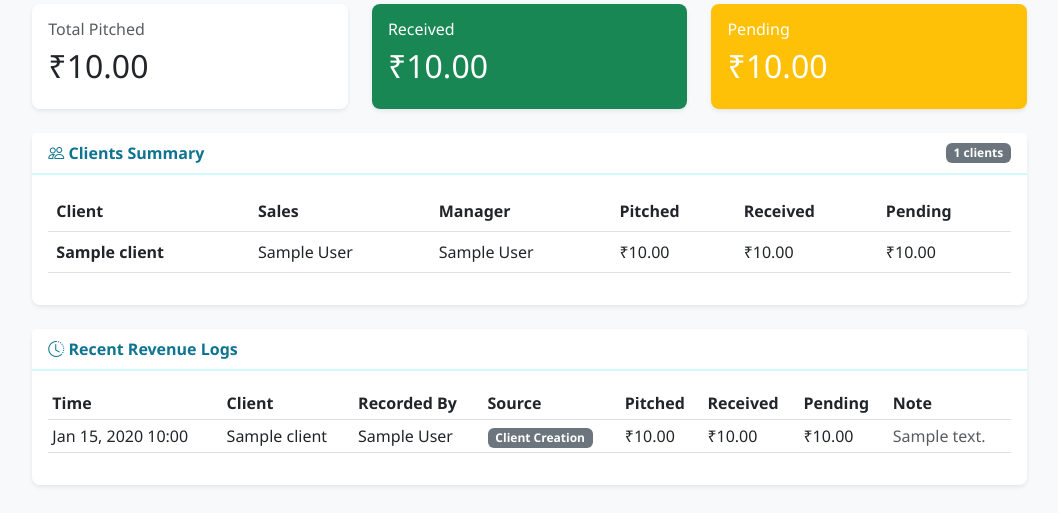
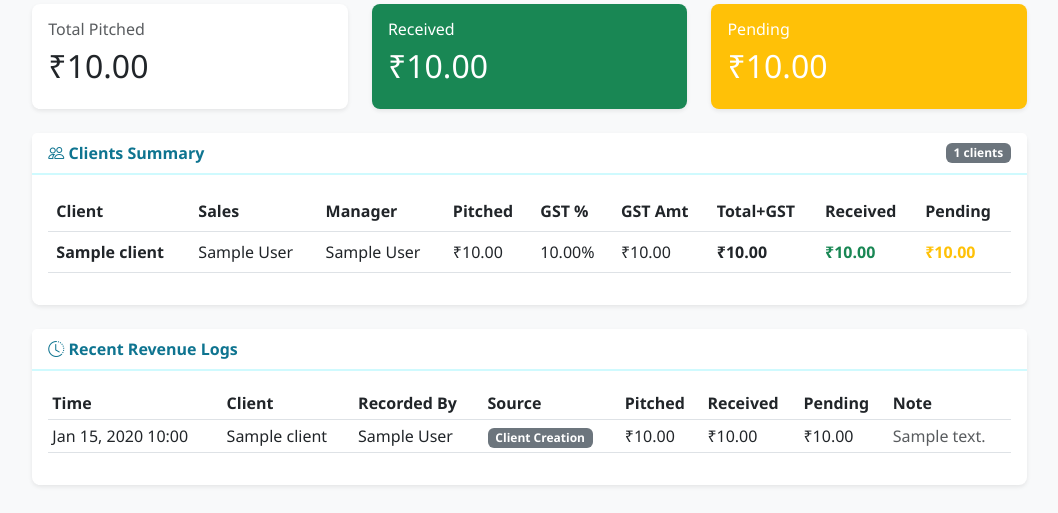
Before and after one commit to Utkarsh1506/crm-agnivridhi, a Django app: page /payments/revenue/ in a window 1280 px wide. Shown: the part 147-660 px from the top of the page, without its empty margins (217-1275 px from the left). Run offline with Django 5.2, Linux system fonts and the light colour scheme; a user stored in the database is signed in; tables that the repository leaves empty hold one stand-in row (values such as "Sample post"); parts of the project's set-up code (start-up, migrations or seed data) failed here and were passed over.

Commit message:
feat(revenue): add GST auto-calculation - pitched amount, GST %, GST amount, total with GST, received, pending

```diff
--- a/clients/admin.py
+++ b/clients/admin.py
@@ -9,7 +9,8 @@ class ClientAdmin(admin.ModelAdmin):
     """
     list_display = (
         'client_id', 'company_name', 'business_type', 'sector', 'annual_turnover',
-        'funding_required', 'total_pitched_amount', 'received_amount', 'pending_amount',
+        'funding_required', 'total_pitched_amount', 'gst_percentage', 'gst_amount',
+        'total_with_gst', 'received_amount', 'pending_amount',
         'assigned_sales', 'status', 'created_at'
     )
     list_filter = ('business_type', 'sector', 'status', 'created_at')
@@ -28,7 +29,7 @@ class ClientAdmin(admin.ModelAdmin):
             'fields': ('annual_turnover', 'funding_required', 'existing_loans')
         }),
         ('Revenue Tracking', {
-            'fields': ('total_pitched_amount', 'received_amount', 'pending_amount')
+            'fields': ('total_pitched_amount', 'gst_percentage', 'gst_amount', 'total_with_gst', 'received_amount', 'pending_amount')
         }),
         ('Contact Information', {
             'fields': ('contact_person', 'contact_email', 'contact_phone', 'alternate_phone')
--- a/clients/models.py
+++ b/clients/models.py
@@ -140,7 +140,28 @@ class Client(models.Model):
         max_digits=12,
         decimal_places=2,
         default=Decimal('0.00'),
-        help_text=_('Total pitched amount (₹) discussed with client')
+        help_text=_('Total pitched amount (₹) discussed with client (excluding GST)')
+    )
+
+    gst_percentage = models.DecimalField(
+        max_digits=5,
+        decimal_places=2,
+        default=Decimal('18.00'),
+        help_text=_('GST percentage to apply')
+    )
+
+    gst_amount = models.DecimalField(
+        max_digits=12,
+        decimal_places=2,
+        default=Decimal('0.00'),
+        help_text=_('GST amount (auto-calculated)')
+    )
+
+    total_with_gst = models.DecimalField(
+        max_digits=12,
+        decimal_places=2,
+        default=Decimal('0.00'),
+        help_text=_('Total pitched amount including GST')
     )
 
     received_amount = models.DecimalField(
@@ -328,28 +349,42 @@ class Client(models.Model):
         try:
             total = Decimal(self.total_pitched_amount or 0)
             received = Decimal(self.received_amount or 0)
+            gst_pct = Decimal(self.gst_percentage or 18)
+
             if received < 0:
                 received = Decimal('0.00')
             if total < 0:
                 total = Decimal('0.00')
-            # Ensure received does not exceed total
-            if total >= 0 and received > total:
+            if gst_pct < 0:
+                gst_pct = Decimal('18.00')
+
+            # Calculate GST
+            self.gst_amount = (total * gst_pct / Decimal('100')).quantize(Decimal('0.01'))
+            self.total_with_gst = total + self.gst_amount
+
+            # Ensure received does not exceed total with GST
+            if self.total_with_gst >= 0 and received > self.total_with_gst:
+                self.total_with_gst = received
+                self.gst_amount = Decimal('0.00')
                 total = received
+
             self.total_pitched_amount = total
             self.received_amount = received
-            # Compute pending if not explicitly set or inconsistent
-            computed_pending = total - received
+            self.gst_percentage = gst_pct
+
+            # Compute pending based on total with GST
+            computed_pending = self.total_with_gst - received
             if computed_pending < 0:
                 computed_pending = Decimal('0.00')
-            self.pending_amount = Decimal(self.pending_amount or computed_pending)
-            # If provided pending doesn't match, enforce computed value
-            if self.pending_amount != computed_pending:
-                self.pending_amount = computed_pending
+            self.pending_amount = computed_pending
         except Exception:
             # Fail-safe: ensure fields exist even if parsing fails
             self.total_pitched_amount = self.total_pitched_amount or Decimal('0.00')
             self.received_amount = self.received_amount or Decimal('0.00')
             self.pending_amount = self.pending_amount or Decimal('0.00')
+            self.gst_percentage = self.gst_percentage or Decimal('18.00')
+            self.gst_amount = self.gst_amount or Decimal('0.00')
+            self.total_with_gst = self.total_with_gst or Decimal('0.00')
 
         if not self.client_id:
             self.client_id = self.generate_client_id()
--- a/templates/payments/revenue_dashboard.html
+++ b/templates/payments/revenue_dashboard.html
@@ -54,6 +54,9 @@
               <th>Sales</th>
               <th>Manager</th>
               <th>Pitched</th>
+              <th>GST %</th>
+              <th>GST Amt</th>
+              <th>Total+GST</th>
               <th>Received</th>
               <th>Pending</th>
             </tr>
@@ -73,8 +76,11 @@
                 {% endif %}
               </td>
               <td>₹{{ client.total_pitched_amount|floatformat:2 }}</td>
-              <td>₹{{ client.received_amount|floatformat:2 }}</td>
-              <td>₹{{ client.pending_amount|floatformat:2 }}</td>
+              <td>{{ client.gst_percentage|floatformat:2 }}%</td>
+              <td>₹{{ client.gst_amount|floatformat:2 }}</td>
+              <td><strong>₹{{ client.total_with_gst|floatformat:2 }}</strong></td>
+              <td class="text-success"><strong>₹{{ client.received_amount|floatformat:2 }}</strong></td>
+              <td class="text-warning"><strong>₹{{ client.pending_amount|floatformat:2 }}</strong></td>
             </tr>
             {% endfor %}
           </tbody>
```
Also changed, not shown: clients/forms.py (+25 -7 lines), templates/clients/create_client.html (+20 -9 lines), clients/migrations/0008_add_gst_fields.py (added).
